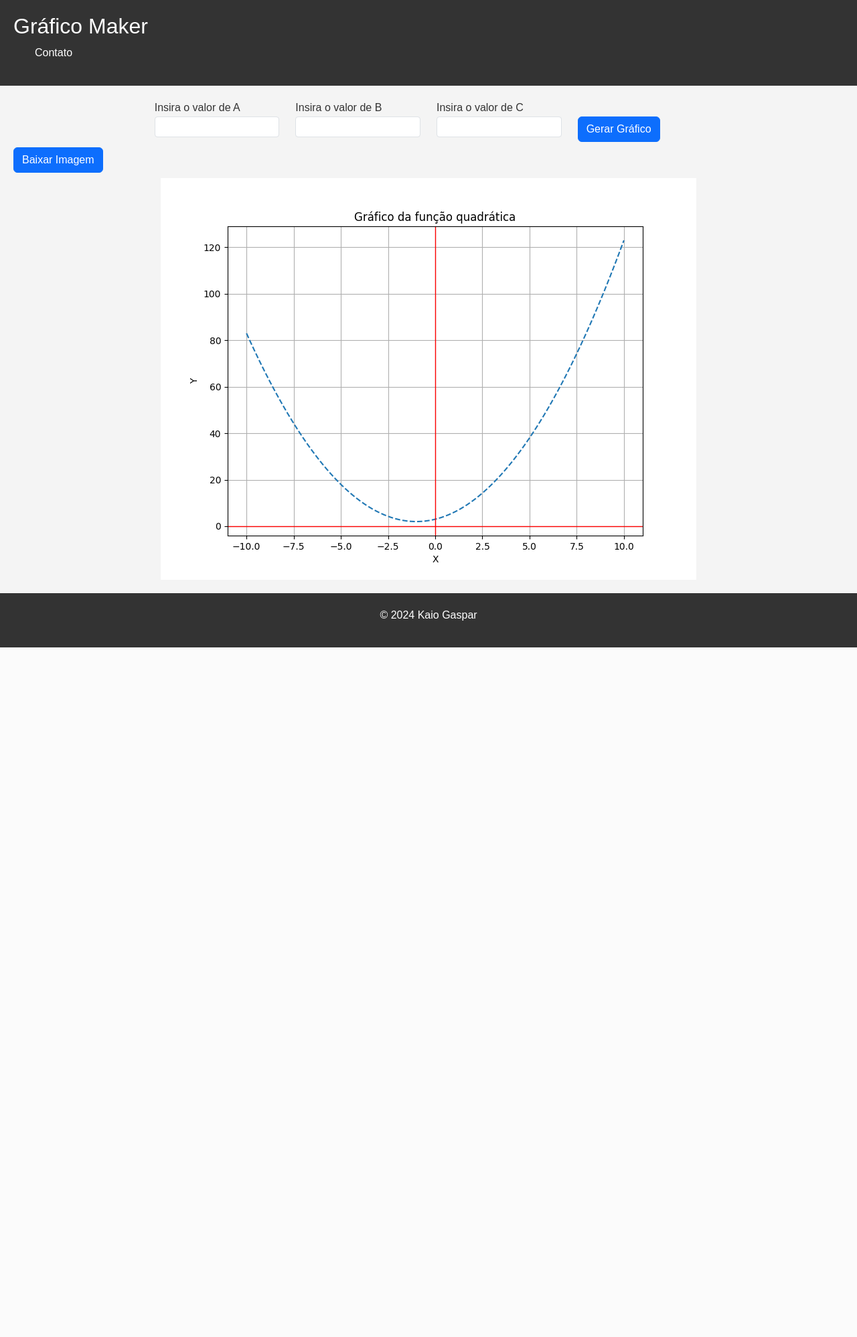
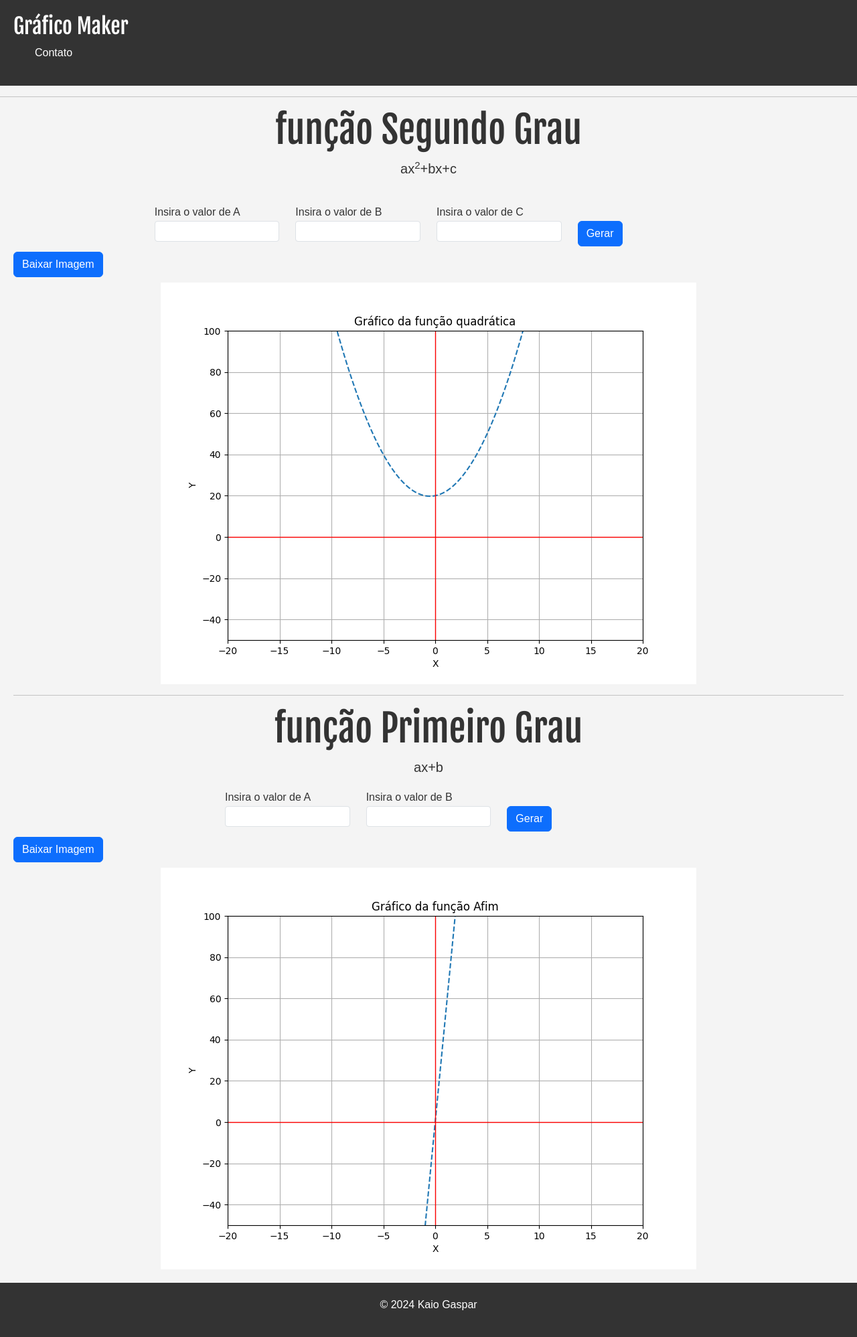
Before and after one commit to Kaio-Gaspar/Gerador-de-grafico-de-fun-o, a Flask app: page / in a window 1280 px wide. Shown: the whole page at 67% size. Before the commit the page ends 967 px from the top, so only its background shows below. Run offline with Flask 3, Linux system fonts and the light colour scheme.

Commit message:
funcao primeiro grau, titulo do tipo de grafico, ajuste tamanho xlim ylim dos graficos

```diff
--- a/app.py
+++ b/app.py
@@ -3,11 +3,11 @@ import numpy as np
 import matplotlib.pyplot as plt
 import matplotlib
 app = Flask(__name__)
-from forms import NumberInput
+from forms import NumberInput, NumberInput_1
 import os
 matplotlib.use('Agg')
 valores_formulario = {}
-
+valores_formulario_1 = {}
 
 app.config['SECRET_KEY'] = 'hqwidh1728eg'
 
@@ -25,24 +25,45 @@ app.config['SECRET_KEY'] = 'hqwidh1728eg'
 @app.route('/', methods=['GET', 'POST'])
 def index():
     number_input = NumberInput()
+    number_input_1 = NumberInput_1()
+
     if request.method == 'POST':
-        a = float(request.form['num_a'])
-        b = float(request.form['num_b'])
-        c = float(request.form['num_c'])
-        valores_formulario['a'] = a
-        valores_formulario['b'] = b
-        valores_formulario['c'] = c
-        gerar_grafico(a, b, c)  # Chamando a função para gerar o gráfico
-        return render_template('index.html', number_input=number_input)
-    return render_template('index.html', number_input=number_input)
+        if 'submit_segundo_grau' in request.form:
+            a = float(request.form['num_a'])
+            b = float(request.form['num_b'])
+            c = float(request.form['num_c'])
+            valores_formulario['b'] = b
+            valores_formulario['c'] = c
+            gerar_grafico(a, b, c)
+            return render_template('index.html', number_input=number_input, number_input_1=number_input_1)
 
-@app.route('/download-image')
+        elif 'submit_primeiro_grau' in request.form:
+            a_1 = float(request.form['num_a_1'])
+            b_1 = float(request.form['num_b_1'])
+            valores_formulario_1['a'] = a_1
+            valores_formulario_1['b'] = b_1
+            gerar_grafico_1(a_1, b_1)
+            return render_template('index.html', number_input=number_input, number_input_1=number_input_1)
+
+    return render_template('index.html', number_input=number_input, number_input_1=number_input_1)
+
+
+
 @app.route('/download-image')
 def download_image():
     # Caminho para a imagem que você deseja baixar
     image_path = 'static/img/grafico.png'
     # Nome do arquivo que será baixado pelo usuário
     filename = 'grafico.png'
+    # Retorna a imagem para o cliente fazer o download
+    return send_file(image_path, as_attachment=True)
+
+@app.route('/download-image_1')
+def download_image_1():
+    # Caminho para a imagem que você deseja baixar
+    image_path = 'static/img/grafico_1.png'
+    # Nome do arquivo que será baixado pelo usuário
+    filename = 'grafico_1.png'
     # Retorna a imagem para o cliente fazer o download
     return send_file(image_path, as_attachment=True)
 
@@ -56,6 +77,8 @@ def gerar_grafico(a, b , c):
     plt.ylabel('Y')
     plt.axhline(0, color='r', linewidth=1)
     plt.axvline(0, color='r', linewidth=1)
+    ax.set_xlim([-20, 20])  # Limites no eixo x de -10 a 10
+    ax.set_ylim([-50, 100])  # Limites no eixo y de -50 a 50
 
     plt.grid(True)
     #ax.set(xlim=(-10, 10), ylim=(-10, 10))
@@ -67,6 +90,31 @@ def gerar_grafico(a, b , c):
 
     # Salva a imagem do gráfico no diretório especificado
     plt.savefig('static/img/grafico.png')  # Salvando o gráfico como um arquivo de imagem
+    plt.close()
+
+def gerar_grafico_1(a_1, b_1 ):
+    x_vals = np.linspace(-10, 10, 100)
+    y_vals = a_1*x_vals *  b_1
+    fig, ax = plt.subplots(figsize=(8, 6))
+    ax.plot(x_vals, y_vals, label='Função Afim', linestyle='--')
+    ax.set_title('Gráfico da função Afim')
+    plt.xlabel('X')
+    plt.ylabel('Y')
+    plt.axhline(0, color='r', linewidth=1)
+    plt.axvline(0, color='r', linewidth=1)
+    ax.set_xlim([-20, 20])  # Limites no eixo x de -10 a 10
+    ax.set_ylim([-50, 100])  # Limites no eixo y de -50 a 50
+
+    plt.grid(True)
+    #ax.set(xlim=(-10, 10), ylim=(-10, 10))
+
+
+    # Verifica se o diretório 'static/img' existe e cria-o se não existir
+    if not os.path.exists('static/img'):
+        os.makedirs('static/img')
+
+    # Salva a imagem do gráfico no diretório especificado
+    plt.savefig('static/img/grafico_1.png')  # Salvando o gráfico como um arquivo de imagem
     plt.close()
 
 
--- a/forms.py
+++ b/forms.py
@@ -7,4 +7,10 @@ class NumberInput(FlaskForm):
     num_b = FloatField('Insira o valor de B', validators=[DataRequired()])
     num_c = FloatField('Insira o valor de C', validators=[DataRequired()])
 
-    button_submit = SubmitField('Gerar Gráfico')
+    button_submit = SubmitField('Gerar')
+
+class NumberInput_1(FlaskForm):
+    num_a_1 = FloatField('Insira o valor de A', validators=[DataRequired()])
+    num_b_1 = FloatField('Insira o valor de B', validators=[DataRequired()])
+
+    button_submit_1 = SubmitField('Gerar')
--- a/static/css/style.css
+++ b/static/css/style.css
@@ -6,6 +6,9 @@ body {
     color: #333;
     margin: 0;
     padding: 0;
+}
+h1{
+    font-family: Fjalla One;
 }
 
 h3 {
--- a/templates/index.html
+++ b/templates/index.html
@@ -4,12 +4,15 @@
     <meta charset="UTF-8">
     <meta name="viewport" content="width=device-width, initial-scale=1.0">
     <title>Minha Página Bonita</title>
+    <link rel="preconnect" href="https://fonts.googleapis.com">
+    <link rel="preconnect" href="https://fonts.gstatic.com" crossorigin>
+    <link href="https://fonts.googleapis.com/css2?family=Fjalla+One&family=Oswald:wght@200..700&family=Poppins:ital,wght@0,100;0,200;0,300;0,400;0,500;0,600;0,700;0,800;0,900;1,100;1,200;1,300;1,400;1,500;1,600;1,700;1,800;1,900&display=swap" rel="stylesheet">
     <link href="https://cdn.jsdelivr.net/npm/bootstrap@5.3.3/dist/css/bootstrap.min.css" rel="stylesheet" integrity="sha384-QWTKZyjpPEjISv5WaRU9OFeRpok6YctnYmDr5pNlyT2bRjXh0JMhjY6hW+ALEwIH" crossorigin="anonymous">
     <link rel="stylesheet" href="{{ url_for('static', filename='css/style.css') }}">
     <link rel="preconnect" href="https://fonts.googleapis.com">
-<link rel="preconnect" href="https://fonts.gstatic.com" crossorigin>
-<script src="https://code.jquery.com/jquery-3.6.0.min.js"></script>
-<link href="https://fonts.googleapis.com/css2?family=Oswald:wght@200..700&family=Poppins:ital,wght@0,100;0,200;0,300;0,400;0,500;0,600;0,700;0,800;0,900;1,100;1,200;1,300;1,400;1,500;1,600;1,700;1,800;1,900&display=swap" rel="stylesheet">
+    <link rel="preconnect" href="https://fonts.gstatic.com" crossorigin>
+    <script src="https://code.jquery.com/jquery-3.6.0.min.js"></script>
+    <link href="https://fonts.googleapis.com/css2?family=Oswald:wght@200..700&family=Poppins:ital,wght@0,100;0,200;0,300;0,400;0,500;0,600;0,700;0,800;0,900;1,100;1,200;1,300;1,400;1,500;1,600;1,700;1,800;1,900&display=swap" rel="stylesheet">
 </head>
 <body>
     <header>
@@ -20,9 +23,14 @@
             </ul>
         </nav>
     </header>
+    <hr>
+    <div class="container text-center">
+        <h1 class="display-4">função Segundo Grau</h1>
+        <p class="lead">ax<sup>2</sup>+bx+c</p>
+    </div>
 
     <main>
-        <form method="post" id="meuFormulario" class="row justify-content-center">
+        <form method="post" id="segundo_grau_form" class="row justify-content-center">
             <div class="col-sm-2">
                 <div class="mb-2">
                     {{ number_input.num_a.label }}
@@ -44,7 +52,7 @@
             <div class="col-sm-2">
                 <br>
                 <div class="mb-2">
-                    {{ number_input.button_submit(class="btn btn-primary") }}
+                    <button type="submit" class="btn btn-primary" name="submit_segundo_grau">Gerar</button>
                 </div>
             </div>
         </form>
@@ -57,15 +65,49 @@
             </div>
         </form>
 
-
         <div class="img d-flex justify-content-center ">
             <img src="{{ url_for('static', filename='img/grafico.png') }}" alt="Gráfico da função quadrática" class="img-fluid">
         </div>
 
+        <!--funcao 1 grau xxxxxxxxxxxxxxxxxxxxxxxxxxxxx-->
+        <hr>
+        <div class="container text-center">
+            <h1 class="display-4">função Primeiro Grau</h1>
+            <p class="lead">ax+b</p>
+        </div>
 
+        <form method="post" id="primeiro_grau_form" class="row justify-content-center">
+            <div class="col-sm-2">
+                <div class="mb-2">
+                    {{ number_input_1.num_a_1.label }}
+                    {{ number_input_1.num_a_1(class="form-control form-control-sm") }}
+                </div>
+            </div>
+            <div class="col-sm-2">
+                <div class="mb-2">
+                    {{ number_input_1.num_b_1.label }}
+                    {{ number_input_1.num_b_1(class="form-control form-control-sm") }}
+                </div>
+            </div>
+            <div class="col-sm-2">
+                <br>
+                <div class="mb-2">
+                    <button type="submit" class="btn btn-primary" name="submit_primeiro_grau">Gerar</button>
+                </div>
+            </div>
+        </form>
 
+        <form action="{{ url_for('download_image_1') }}" method="get" class="justify-content-center">
+            <div class="col-sm-2">
+                <div class="mb-2 ju">
+                    <button type="submit" class="btn btn-primary">Baixar Imagem</button>
+                </div>
+            </div>
+        </form>
 
-
+        <div class="img d-flex justify-content-center ">
+            <img src="{{ url_for('static', filename='img/grafico_1.png') }}" alt="Gráfico da função quadrática" class="img-fluid">
+        </div>
     </main>
 
     <footer>
```
Also changed, not shown: static/img/grafico.png, static/img/grafico_1.png (added).
